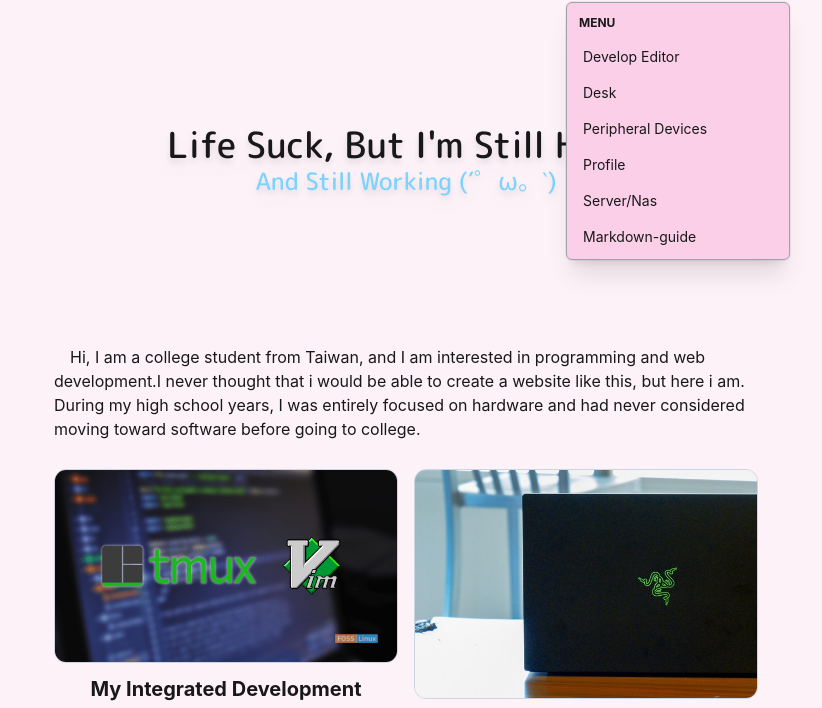
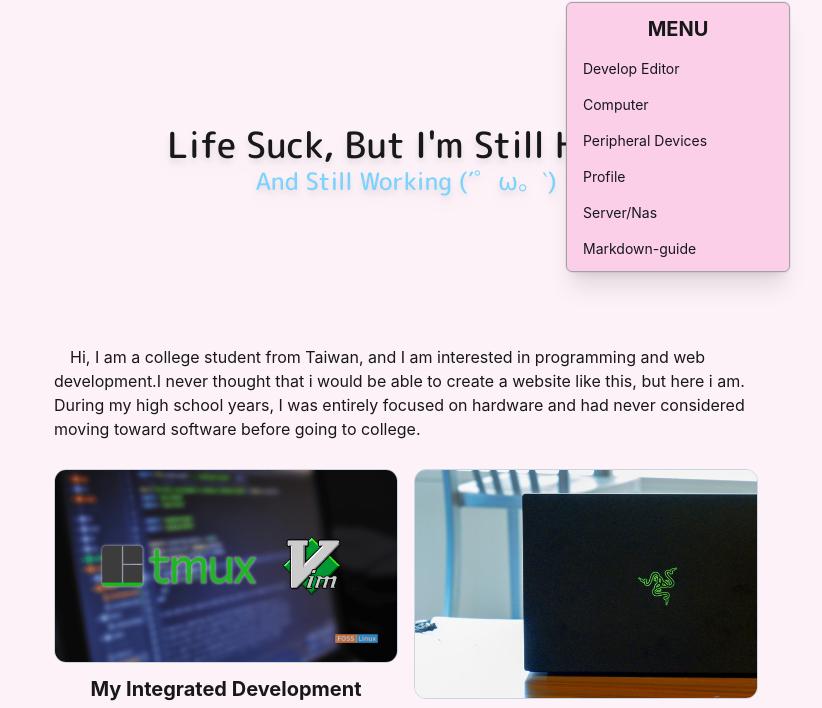
Before and after one commit to kaminzhi/kamin-webpage, an Astro site: page / in a window 1280 px wide. Both pictures are taken after a click on the button 1005 px from the left and 30 px from the top of the page. Shown: the part 55-763 px from the top of the page, without its empty margins (234-1056 px from the left). Built offline with nearby package versions, Linux system fonts and the light colour scheme; Astro itself is replaced by a stand-in of ours; some packages are replaced by stand-ins of ours.

Commit message:
fix: 🐛 font size && text

```diff
--- a/src/components/Menulist.tsx
+++ b/src/components/Menulist.tsx
@@ -26,11 +26,16 @@ export default function Menulist() {
       >
         <Menu.Items className="absolute right-0 z-10 mt-2 w-56 origin-top-right rounded-md border border-zinc-400 dark:border-zinc-700 bg-pink-200 dark:bg-zinc-800 shadow-xl ring-1 ring-black ring-opacity-5 focus:outline-none divide-zinc-400 dark:divide-zinc-700">
           <div className="py-1">
-            <div className="px-3 py-2 uppercase font-bold text-xs">Menu</div>
+            <div
+              align="center"
+              className="px-3 py-2 uppercase font-bold text-xl"
+            >
+              Menu
+            </div>
             <MenulistItem href="/posts/Develop Editor">
               Develop Editor
             </MenulistItem>
-            <MenulistItem href="/posts/Device">Desk</MenulistItem>
+            <MenulistItem href="/posts/Device">Computer</MenulistItem>
             <MenulistItem href="/posts/Peripheral devices">
               Peripheral Devices
             </MenulistItem>
```
